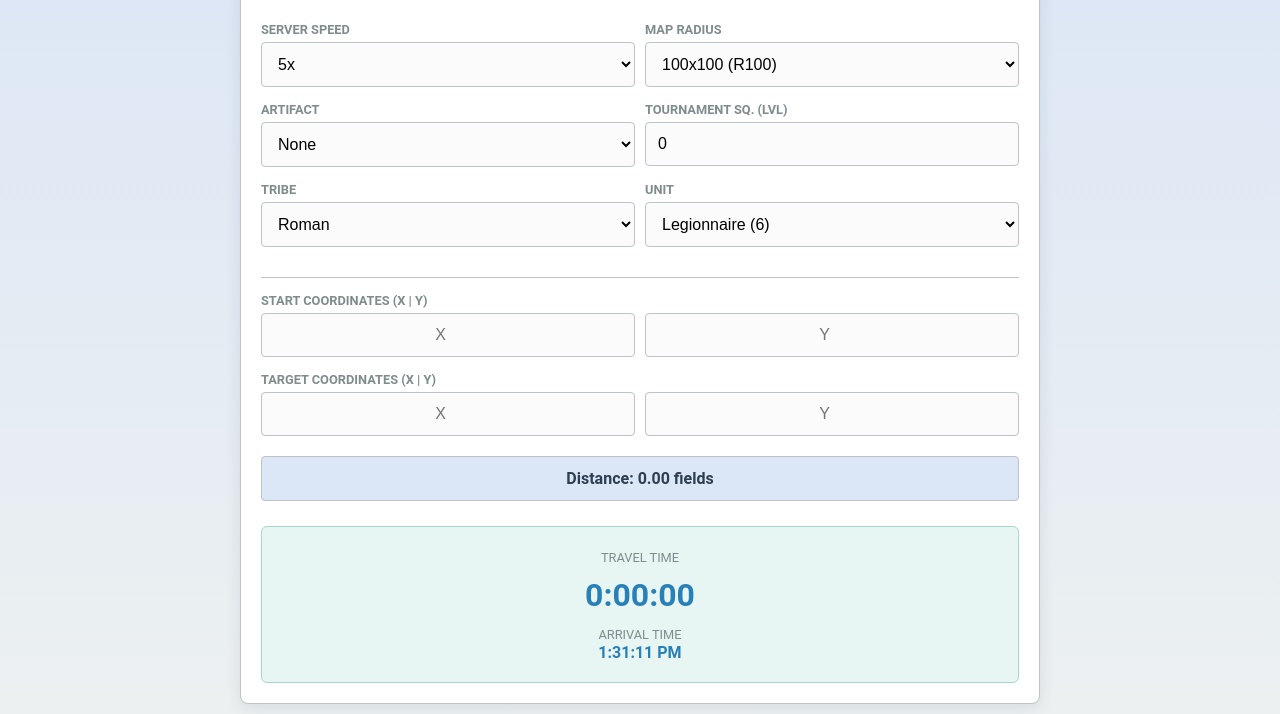
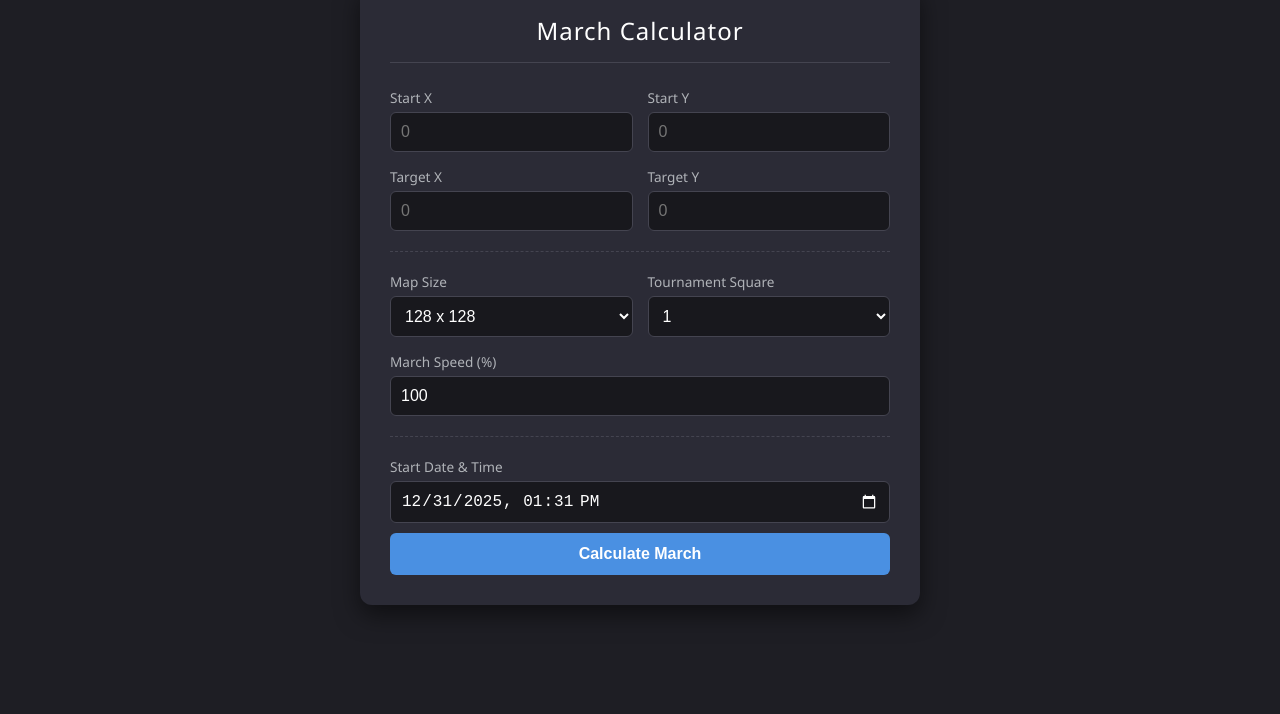
Before and after one commit to morabsf-create/nataris-calculators, a plain HTML site: page calculators/time-calculator/index.html in a window 1280 px wide. Shown: the part 126-840 px from the top of the page. Drawn offline with Linux system fonts and the light colour scheme.

Commit message:
Add files via upload

```diff
--- a/calculators/time-calculator/index.html
+++ b/calculators/time-calculator/index.html
@@ -2,98 +2,283 @@
 <html lang="en">
 <head>
     <meta charset="UTF-8">
-    <title>Travel Time - Nataris Tools</title>
     <meta name="viewport" content="width=device-width, initial-scale=1.0">
-    <link rel="stylesheet" href="../../css/style.css">
+    <title>Ravina March Calculator</title>
     <style>
-        .coord-inputs { display: flex; gap: 10px; }
-        .coord-inputs input { text-align: center; flex: 1; }
-        .distance-display {
-            background: #dbe6f6; border: 1px solid #bdc3c7;
-            padding: 12px; text-align: center; border-radius: 4px;
-            margin: 20px 0; color: #2c3e50; font-weight: bold;
+        :root {
+            --bg-color: #1e1e24;
+            --card-bg: #2b2b36;
+            --accent: #4a90e2;
+            --accent-hover: #357abd;
+            --text-main: #ffffff;
+            --text-muted: #b0b3b8;
+            --border: #444450;
+            --input-bg: #18181d;
+        }
+
+        body {
+            font-family: 'Segoe UI', Roboto, Helvetica, Arial, sans-serif;
+            background-color: var(--bg-color);
+            color: var(--text-main);
+            display: flex;
+            justify-content: center;
+            align-items: center;
+            min-height: 100vh;
+            margin: 0;
+            padding: 20px;
+        }
+
+        .container {
+            background-color: var(--card-bg);
+            padding: 30px;
+            border-radius: 12px;
+            box-shadow: 0 10px 25px rgba(0,0,0,0.5);
+            width: 100%;
+            max-width: 500px;
+        }
+
+        h2 {
+            text-align: center;
+            margin-top: 0;
+            margin-bottom: 25px;
+            font-weight: 300;
+            letter-spacing: 1px;
+            border-bottom: 1px solid var(--border);
+            padding-bottom: 15px;
+        }
+
+        .row {
+            display: flex;
+            gap: 15px;
+            margin-bottom: 15px;
+        }
+
+        .col {
+            flex: 1;
+            display: flex;
+            flex-direction: column;
+        }
+
+        label {
+            font-size: 0.85rem;
+            color: var(--text-muted);
+            margin-bottom: 5px;
+        }
+
+        input, select {
+            background-color: var(--input-bg);
+            border: 1px solid var(--border);
+            color: var(--text-main);
+            padding: 10px;
+            border-radius: 6px;
+            font-size: 1rem;
+            outline: none;
+            transition: border-color 0.2s;
+        }
+
+        /* Specific styling for the datetime input to match dark theme */
+        input[type="datetime-local"]::-webkit-calendar-picker-indicator {
+            filter: invert(1);
+            cursor: pointer;
+        }
+
+        input:focus, select:focus {
+            border-color: var(--accent);
+        }
+
+        .divider {
+            margin: 20px 0;
+            border-top: 1px dashed var(--border);
+        }
+
+        button {
+            width: 100%;
+            padding: 12px;
+            background-color: var(--accent);
+            color: white;
+            border: none;
+            border-radius: 6px;
+            font-size: 1rem;
+            font-weight: 600;
+            cursor: pointer;
+            transition: background 0.2s;
+            margin-top: 10px;
+        }
+
+        button:hover {
+            background-color: var(--accent-hover);
+        }
+
+        .results {
+            background-color: var(--input-bg);
+            margin-top: 25px;
+            padding: 15px;
+            border-radius: 8px;
+            border-left: 4px solid var(--accent);
+        }
+
+        .result-item {
+            display: flex;
+            justify-content: space-between;
+            margin-bottom: 8px;
+            font-size: 0.95rem;
+        }
+
+        .result-item span:last-child {
+            font-weight: bold;
+            color: var(--accent);
         }
     </style>
 </head>
 <body>
+
 <div class="container">
-        <a href="../../index.html" class="back-link">&larr; Back to Hub</a>
-        <h1>❄️ Travel Time</h1>
+    <h2>March Calculator</h2>
 
-        <div class="input-row">
-            <div class="input-group" style="flex:1">
-                <label>Server Speed</label>
-                <select id="serverSpeed" onchange="calculate()">
-                    <option value="1">1x</option>
-                    <option value="2">2x</option>
-                    <option value="3">3x</option>
-                    <option value="5" selected>5x</option> <option value="10">10x</option>
+    <div class="row">
+        <div class="col">
+            <label>Start X</label>
+            <input type="number" id="startX" placeholder="0">
+        </div>
+        <div class="col">
+            <label>Start Y</label>
+            <input type="number" id="startY" placeholder="0">
+        </div>
+    </div>
+    <div class="row">
+        <div class="col">
+            <label>Target X</label>
+            <input type="number" id="targetX" placeholder="0">
+        </div>
+        <div class="col">
+            <label>Target Y</label>
+            <input type="number" id="targetY" placeholder="0">
+        </div>
+    </div>
+
+    <div class="divider"></div>
+
+    <div class="row">
+        <div class="col">
+            <label>Map Size</label>
+            <select id="mapSize">
+                <option value="128">128 x 128</option>
+                <option value="256">256 x 256</option>
+                <option value="512">512 x 512</option>
+                <option value="1024">1024 x 1024</option>
             </select>
         </div>
-            <div class="input-group" style="flex:1">
-                <label>Map Radius</label>
-                <select id="mapSize" onchange="calculate()">
+        <div class="col">
+            <label>Tournament Square</label>
+            <select id="tourneyLevel">
                 </select>
         </div>
     </div>
 
-        <div class="input-row">
-            <div class="input-group" style="flex:1">
-                <label>Artifact</label>
-                <select id="artifactSelect" onchange="calculate()">
-                    </select>
-            </div>
-            <div class="input-group" style="flex:1">
-                <label>Tournament Sq. (Lvl)</label>
-                <input type="number" id="tsLevel" value="0" min="0" max="20" oninput="calculate()">
+    <div class="row">
+        <div class="col">
+            <label>March Speed (%)</label>
+            <input type="number" id="speed" value="100">
         </div>
     </div>
 
-        <div class="input-row">
-            <div class="input-group" style="flex:1">
-                <label>Tribe</label>
-                <select id="tribeSelect" onchange="updateUnits()">
-                    </select>
+    <div class="divider"></div>
+
+    <div class="col">
+        <label>Start Date & Time</label>
+        <input type="datetime-local" id="startTimeInput">
     </div>
-            <div class="input-group" style="flex:1">
-                <label>Unit</label>
-                <select id="unitSelect" onchange="calculate()">
-                    </select>
+
+    <button onclick="calculate()">Calculate March</button>
+
+    <div class="results" id="output" style="display:none;">
+        <div class="result-item">
+            <span>Distance:</span>
+            <span id="resDistance">0.0</span>
+        </div>
+        <div class="result-item">
+            <span>Travel Time:</span>
+            <span id="resTravelTime">00:00:00</span>
+        </div>
+        <div class="result-item">
+            <span>Arrival Time:</span>
+            <span id="resArrival">00:00:00</span>
+        </div>
     </div>
 </div>
 
-        <hr style="border:0; border-top:1px solid #bdc3c7; margin: 15px 0;">
+<script>
+    // 1. Populate Dropdown 1-20
+    const tourneySelect = document.getElementById('tourneyLevel');
+    for (let i = 1; i <= 20; i++) {
+        let option = document.createElement('option');
+        option.value = i;
+        option.text = i;
+        tourneySelect.appendChild(option);
+    }
 
-        <div class="input-group">
-            <label>Start Coordinates (X | Y)</label>
-            <div class="coord-inputs">
-                <input type="number" id="x1" placeholder="X" oninput="calculate()">
-                <input type="number" id="y1" placeholder="Y" oninput="calculate()">
-            </div>
-        </div>
+    // 2. Set Default Date to NOW (Local Time)
+    function setDefaultTime() {
+        const now = new Date();
+        now.setMinutes(now.getMinutes() - now.getTimezoneOffset());
+        document.getElementById('startTimeInput').value = now.toISOString().slice(0, 16);
+    }
+    setDefaultTime();
 
-        <div class="input-group">
-            <label>Target Coordinates (X | Y)</label>
-            <div class="coord-inputs">
-                <input type="number" id="x2" placeholder="X" oninput="calculate()">
-                <input type="number" id="y2" placeholder="Y" oninput="calculate()">
-            </div>
-        </div>
+    function calculate() {
+        // --- INPUTS ---
+        const x1 = parseFloat(document.getElementById('startX').value) || 0;
+        const y1 = parseFloat(document.getElementById('startY').value) || 0;
+        const x2 = parseFloat(document.getElementById('targetX').value) || 0;
+        const y2 = parseFloat(document.getElementById('targetY').value) || 0;
+        const mapSize = parseInt(document.getElementById('mapSize').value) || 512;
+        const speed = parseFloat(document.getElementById('speed').value) || 100;
+        const startInputVal = document.getElementById('startTimeInput').value;
 
-        <div class="distance-display">
-            Distance: <span id="res-dist">0.00</span> fields
-        </div>
+        // --- DISTANCE CALCULATION (Wrapping Map) ---
+        // Formula: SQRT( (MIN(ABS(Xa-Xb), map-ABS(Xa-Xb)))^2 + ... )
+        let absX = Math.abs(x1 - x2);
+        let absY = Math.abs(y1 - y2);
 
-        <div id="result" class="result-box" style="display:block;">
-            <span class="res-label">Travel Time</span>
-            <span id="res-time" class="res-val">0:00:00</span>
+        let deltaX = Math.min(absX, mapSize - absX);
+        let deltaY = Math.min(absY, mapSize - absY);
 
-            <span class="res-label">Arrival Time</span>
-            <span id="res-arrival" style="display:block; font-weight:bold; color:#2980b9;">-</span>
-        </div>
-    </div>
+        let distance = Math.sqrt(Math.pow(deltaX, 2) + Math.pow(deltaY, 2));
 
-    <script src="../../data/servers.js"></script>
-    <script src="app.js"></script>
+        // Display Distance (1 decimal)
+        document.getElementById('resDistance').innerText = distance.toFixed(1);
+
+        // --- TIME CALCULATION ---
+        // Placeholder: (Distance / Speed) * 60 seconds.
+        // Adjust this formula if your game uses a different speed multiplier.
+        let travelSeconds = (distance / (speed / 100)) * 60;
+
+        // Format Travel Time (HH:MM:SS)
+        let h = Math.floor(travelSeconds / 3600);
+        let m = Math.floor((travelSeconds % 3600) / 60);
+        let s = Math.floor(travelSeconds % 60);
+        document.getElementById('resTravelTime').innerText =
+            `${h.toString().padStart(2, '0')}:${m.toString().padStart(2, '0')}:${s.toString().padStart(2, '0')}`;
+
+        // --- ARRIVAL TIME ---
+        // Use the User Input time as the start basis
+        let startDate = startInputVal ? new Date(startInputVal) : new Date();
+        let arrivalDate = new Date(startDate.getTime() + (travelSeconds * 1000));
+
+        // Format: European Standard (24h)
+        let arrivalString = arrivalDate.toLocaleTimeString('en-GB', {
+            hour12: false,
+            hour: "2-digit",
+            minute: "2-digit",
+            second: "2-digit"
+        });
+
+        document.getElementById('resArrival').innerText = arrivalString;
+
+        // Show Output
+        document.getElementById('output').style.display = 'block';
+    }
+</script>
+
 </body>
 </html>
--- a/css/style.css
+++ b/css/style.css
@@ -1,157 +1,157 @@
-/* css/style.css */
+/* NATARIS TOOLS - MASTER STYLE */
 :root {
-    /* Frozen Legion Palette */
-    --bg-color: #ecf0f1;             /* Light Grey/Snow */
-    --container-bg: #ffffff;         /* Pure White */
-    --primary-text: #2c3e50;         /* Dark Slate */
-    --accent-blue: #3498db;          /* Ice Blue */
-    --accent-dark: #2980b9;          /* Deep Blue */
-    --border-color: #bdc3c7;         /* Silver */
-    --card-bg: #fdfdfd;
-    --card-hover: #eaf2f8;           /* Faint Blue Hover */
-    --shadow: rgba(44, 62, 80, 0.1);
+    /* Colors */
+    --bg-body: #1b1b1b;       /* Very Dark Grey */
+    --bg-card: #2e2e2e;       /* Card Background */
+    --bg-input: #121212;      /* Black input background */
+
+    /* Travian/Nataris Accents */
+    --accent: #7fb069;        /* Muted Green (Travian-ish) */
+    --accent-hover: #9bc588;
+    --text-main: #e0e0e0;     /* Off-white text */
+    --text-muted: #888;
+    --border: #444;
+
+    --radius: 6px;
 }
 
-html { box-sizing: border-box; }
-*, *:before, *:after { box-sizing: inherit; }
-
 body {
-    font-family: 'Roboto', sans-serif; /* Clean, modern font */
-    background-color: var(--bg-color);
-    background-image: linear-gradient(to bottom, #dbe6f6 0%, #ecf0f1 100%); /* Subtle icy gradient */
-    color: var(--primary-text);
+    font-family: 'Segoe UI', Tahoma, Geneva, Verdana, sans-serif;
+    background-color: var(--bg-body);
+    color: var(--text-main);
     margin: 0;
-    padding: 10px; /* Small padding for mobile */
+    padding: 20px;
+    display: flex;
+    flex-direction: column;
+    align-items: center;
     min-height: 100vh;
 }
 
-/* Main Container */
+/* Common Container */
 .container {
-    max-width: 800px; /* Narrower max-width for better mobile focus */
-    margin: 0 auto;
-    background-color: var(--container-bg);
-    border: 1px solid var(--border-color);
-    border-radius: 8px;
-    box-shadow: 0 4px 15px var(--shadow);
-    padding: 20px;
+    background-color: var(--bg-card);
+    padding: 30px;
+    border-radius: var(--radius);
+    box-shadow: 0 4px 15px rgba(0,0,0,0.5);
+    width: 100%;
+    max-width: 500px;
+    margin-top: 20px;
+    border: 1px solid #3a3a3a;
 }
 
 /* Headers */
-h1, h2, h3 {
-    color: var(--primary-text);
+h1, h2 {
+    text-align: center;
+    font-weight: 400;
+    margin-top: 0;
+    color: var(--accent);
     text-transform: uppercase;
-    letter-spacing: 1px;
-    margin-top: 0;
-    text-align: center;
+    letter-spacing: 2px;
 }
 
-h1 {
-    border-bottom: 3px solid var(--accent-blue);
+h2 {
+    border-bottom: 1px solid var(--border);
     padding-bottom: 15px;
     margin-bottom: 25px;
-    font-size: 1.5rem; /* Mobile friendly size */
+    font-size: 1.5rem;
 }
 
-/* Links & Navigation */
-a { text-decoration: none; color: inherit; }
-.back-link {
+/* Navigation Link (Back to Home) */
+.nav-link {
+    color: var(--text-muted);
+    text-decoration: none;
+    font-size: 0.9rem;
+    margin-bottom: 15px;
     display: inline-block;
-    color: var(--accent-blue);
-    font-weight: bold;
-    margin-bottom: 15px;
-    padding: 5px 10px;
-    border: 1px solid var(--border-color);
-    border-radius: 4px;
-    background: #f8f9fa;
+    transition: color 0.2s;
+}
+.nav-link:hover { color: var(--accent); }
+
+/* Forms */
+label {
+    display: block;
+    font-size: 0.8rem;
+    color: var(--text-muted);
+    margin-bottom: 5px;
+    margin-top: 10px;
+    text-transform: uppercase;
 }
 
-/* Hub Grid (Menu) */
-.hub-grid {
-    display: grid;
-    grid-template-columns: 1fr; /* Default mobile: 1 column */
+input, select {
+    width: 100%;
+    background-color: var(--bg-input);
+    border: 1px solid var(--border);
+    color: var(--text-main);
+    padding: 10px;
+    border-radius: var(--radius);
+    box-sizing: border-box; /* Fixes width issues */
+    font-size: 1rem;
+}
+
+input:focus, select:focus {
+    border-color: var(--accent);
+    outline: none;
+}
+
+/* Dark mode Calendar Icon fix */
+input[type="datetime-local"]::-webkit-calendar-picker-indicator {
+    filter: invert(1);
+    cursor: pointer;
+}
+
+/* Layout Grid */
+.row {
+    display: flex;
     gap: 15px;
 }
-@media (min-width: 600px) {
-    .hub-grid { grid-template-columns: repeat(2, 1fr); }
+.col {
+    flex: 1;
 }
 
-/* Tool Cards */
-.tool-card {
-    background: var(--card-bg);
-    border: 1px solid var(--border-color);
-    border-left: 5px solid var(--accent-blue); /* Icy Accent */
-    border-radius: 6px;
-    padding: 20px;
-    transition: transform 0.2s, background-color 0.2s;
-    cursor: pointer;
-}
-.tool-card:hover {
-    transform: translateY(-3px);
-    background-color: var(--card-hover);
-    box-shadow: 0 5px 15px var(--shadow);
-}
-.tool-icon { font-size: 2rem; display: block; margin-bottom: 10px; text-align: center; }
-.tool-title { font-weight: bold; font-size: 1.1rem; margin-bottom: 5px; color: var(--accent-dark); text-align: center; }
-.tool-desc { font-size: 0.9rem; color: #7f8c8d; text-align: center; }
-
-/* Form Elements (Mobile Optimized) */
-.input-group { margin-bottom: 15px; }
-.input-group label {
-    display: block;
-    font-size: 0.8rem;
-    font-weight: bold;
-    color: #7f8c8d;
-    text-transform: uppercase;
-    margin-bottom: 5px;
-}
-.input-row { display: flex; gap: 10px; }
-input, select {
-    width: 100%;
-    padding: 12px; /* Larger touch target */
-    border: 1px solid var(--border-color);
-    border-radius: 4px;
-    font-size: 1rem;
-    background: #fbfbfb;
-}
-input:focus, select:focus {
-    border-color: var(--accent-blue);
-    outline: none;
-    background: #fff;
+.divider {
+    border-top: 1px dashed var(--border);
+    margin: 20px 0;
 }
 
 /* Buttons */
 .btn {
-    display: block;
     width: 100%;
-    padding: 15px;
-    background-color: var(--accent-blue);
-    color: white;
+    padding: 12px;
+    background-color: var(--accent);
+    color: #1b1b1b;
+    border: none;
+    border-radius: var(--radius);
     font-weight: bold;
-    text-align: center;
-    border: none;
-    border-radius: 6px;
-    font-size: 1.1rem;
     cursor: pointer;
+    margin-top: 20px;
     text-transform: uppercase;
-    margin-top: 10px;
+    transition: background 0.2s;
 }
-.btn:active { background-color: var(--accent-dark); }
+
+.btn:hover {
+    background-color: var(--accent-hover);
+}
 
 /* Results Section */
-.result-box {
-    margin-top: 25px;
-    padding: 20px;
-    background-color: #e8f6f3; /* Very light green/blue */
-    border: 1px solid #a2d9ce;
-    border-radius: 6px;
-    text-align: center;
-    display: none; /* Hidden by default */
+.results {
+    background-color: var(--bg-input);
+    margin-top: 20px;
+    padding: 15px;
+    border-radius: var(--radius);
+    border-left: 3px solid var(--accent);
+    display: none;
 }
-.res-val {
-    font-size: 2rem;
-    font-weight: bold;
-    color: var(--accent-dark);
-    display: block;
-    margin: 10px 0;
+
+.result-row {
+    display: flex;
+    justify-content: space-between;
+    padding: 5px 0;
+    border-bottom: 1px solid #222;
 }
-.res-label { font-size: 0.8rem; text-transform: uppercase; color: #7f8c8d; }
+.result-row:last-child { border-bottom: none; }
+
+.result-val {
+    color: var(--accent);
+    font-family: monospace;
+    font-size: 1.1rem;
+}
```
Lines whose indentation alone changed are shown as unchanged.
